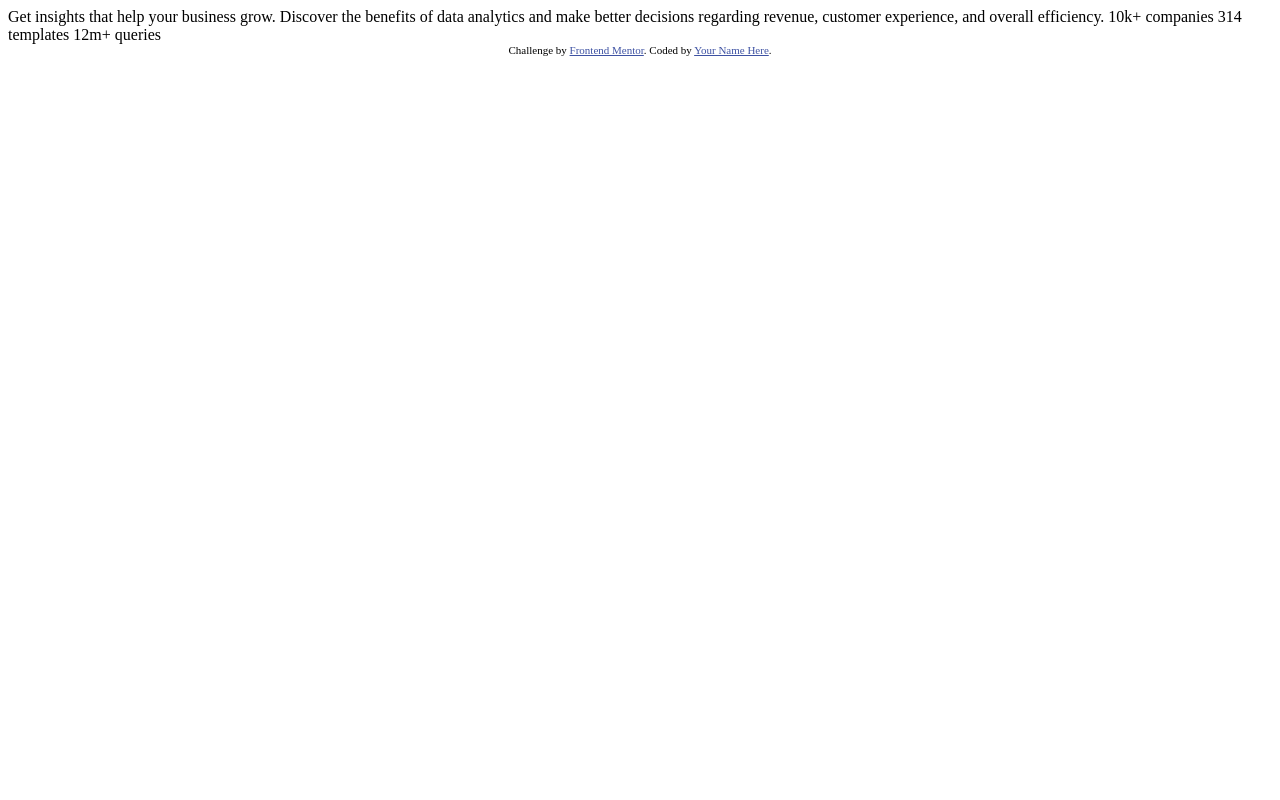
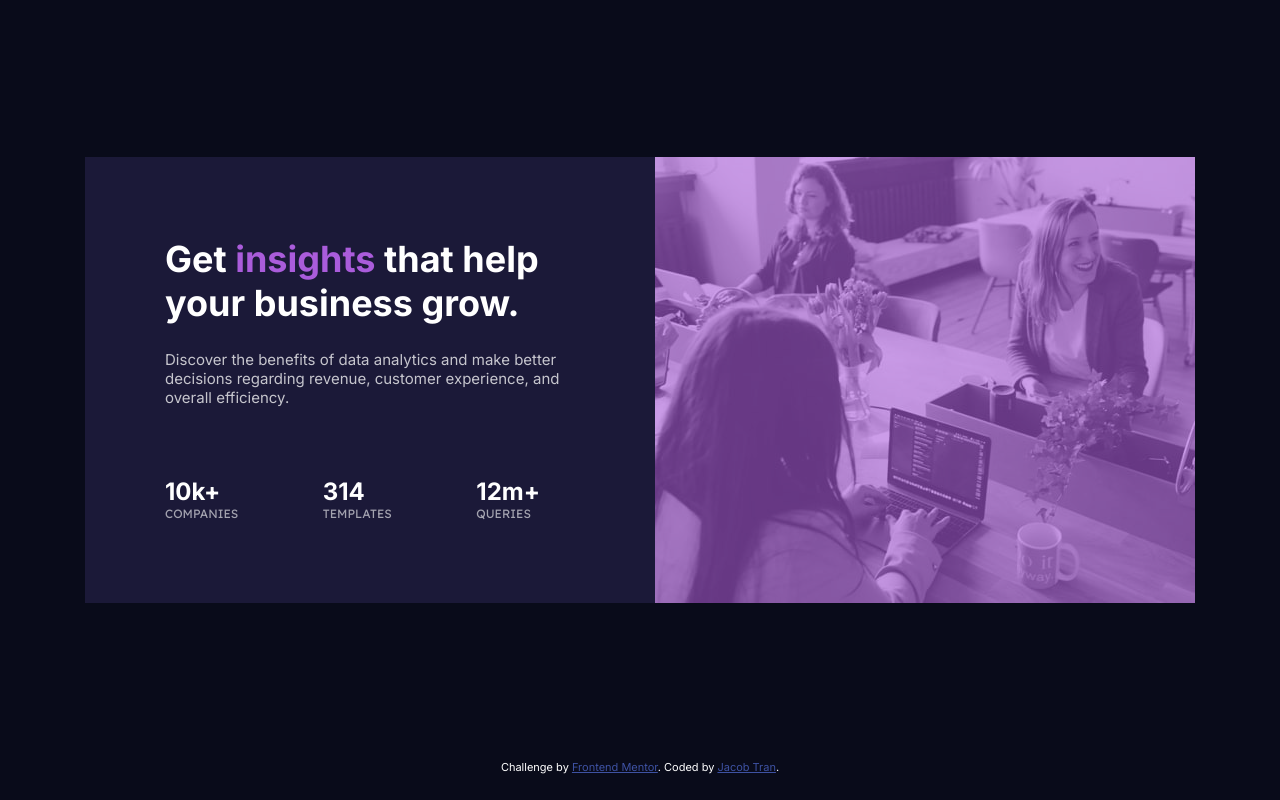
Before and after one commit to jacobntran/stats-preview-card-component, a plain HTML site: page index.html in a window 1280 px wide. Drawn offline with Linux system fonts and the light colour scheme.

Commit message:
completed desktop version

```diff
--- a/index.html
+++ b/index.html
@@ -1,33 +1,65 @@
 <!DOCTYPE html>
 <html lang="en">
-<head>
-  <meta charset="UTF-8">
-  <meta name="viewport" content="width=device-width, initial-scale=1.0"> <!-- displays site properly based on user's device -->
+  <head>
+    <meta charset="UTF-8" />
+    <meta name="viewport" content="width=device-width, initial-scale=1.0" />
+    <!-- displays site properly based on user's device -->
 
-  <link rel="icon" type="image/png" sizes="32x32" href="./images/favicon-32x32.png">
+    <link
+      rel="icon"
+      type="image/png"
+      sizes="32x32"
+      href="./images/favicon-32x32.png"
+    />
 
-  <title>Frontend Mentor | Stats preview card component</title>
+    <link rel="preconnect" href="https://fonts.gstatic.com" />
+    <link
+      href="https://fonts.googleapis.com/css2?family=Inter:wght@400;700&family=Lexend+Deca&display=swap"
+      rel="stylesheet"
+    />
 
-  <!-- Feel free to remove these styles or customise in your own stylesheet 👍 -->
-  <style>
-    .attribution { font-size: 11px; text-align: center; }
-    .attribution a { color: hsl(228, 45%, 44%); }
-  </style>
-</head>
-<body>
+    <link rel="stylesheet" type="text/css" href="style.css" />
 
-  Get insights that help your business grow.
+    <title>Frontend Mentor | Stats preview card component</title>
+  </head>
+  <body>
+    <main>
+      <div class="card">
+        <section class="card-info">
+          <h1 class="card-info-header">
+            Get <span>insights</span> that help your business grow.
+          </h1>
+          <p class="card-info-sub">
+            Discover the benefits of data analytics and make better decisions
+            regarding revenue, customer experience, and overall efficiency.
+          </p>
+          <section class="card-info-stats">
+            <div>
+              <p class="stats-header">10k+</p>
+              <p class="stats-sub">COMPANIES</p>
+            </div>
+            <div>
+              <p class="stats-header">314</p>
+              <p class="stats-sub">TEMPLATES</p>
+            </div>
+            <div>
+              <p class="stats-header">12m+</p>
+              <p class="stats-sub">QUERIES</p>
+            </div>
+          </section>
+        </section>
+        <div class="overlay">
+          <img src="./images/image-header-desktop.jpg" />
+        </div>
+      </div>
+    </main>
 
-  Discover the benefits of data analytics and make better decisions regarding revenue, customer
-  experience, and overall efficiency.
-
-  10k+ companies
-  314 templates
-  12m+ queries
-
-  <div class="attribution">
-    Challenge by <a href="https://www.frontendmentor.io?ref=challenge" target="_blank">Frontend Mentor</a>.
-    Coded by <a href="#">Your Name Here</a>.
-  </div>
-</body>
+    <footer class="attribution">
+      Challenge by
+      <a href="https://www.frontendmentor.io?ref=challenge" target="_blank"
+        >Frontend Mentor</a
+      >. Coded by
+      <a href="https://github.com/jacobntran" target="_blank">Jacob Tran</a>.
+    </footer>
+  </body>
 </html>
--- /dev/null
+++ b/style.css
@@ -0,0 +1,88 @@
+* {
+  margin: 0;
+  padding: 0;
+  box-sizing: border-box;
+  font-size: 62.5%;
+}
+
+body {
+  width: 100vw;
+  height: 100vh;
+  background-color: hsl(233, 47%, 7%);
+  font-family: "Inter", sans-serif;
+}
+
+main {
+  width: 100%;
+  height: 95%;
+  display: flex;
+  align-items: center;
+  justify-content: center;
+}
+
+.card {
+  width: 111rem;
+  height: 44.6rem;
+  background-color: hsl(244, 38%, 16%);
+  display: flex;
+}
+
+.card-info {
+  width: 57rem;
+  padding: 8rem;
+  color: hsl(0, 0%, 100%);
+}
+
+.card-info-header {
+  font-size: 3.6rem;
+  margin-bottom: 2.5rem;
+}
+
+span {
+  font-size: 3.6rem;
+  color: hsl(277, 64%, 61%);
+}
+
+.card-info-sub {
+  font-size: 1.5rem;
+  color: hsla(0, 0%, 100%, 0.75);
+}
+
+.card-info-stats {
+  display: flex;
+  justify-content: space-between;
+  margin-top: 7rem;
+  padding-right: 3.5rem;
+  color: hsl(0, 0%, 100%);
+}
+
+.stats-header {
+  font-size: 2.4rem;
+  font-weight: bold;
+}
+
+.stats-sub {
+  font-size: 1.2rem;
+  font-family: "Lexend Deca", sans-serif;
+  color: hsla(0, 0%, 100%, 0.6);
+}
+
+.overlay {
+  width: 54rem;
+  background: hsl(277, 64%, 61%);
+}
+
+img {
+  opacity: 0.4;
+}
+
+.attribution {
+  font-size: 1.1rem;
+  text-align: center;
+  color: hsl(0, 0%, 100%);
+}
+
+.attribution a {
+  color: hsl(228, 45%, 44%);
+  font-size: 1.1rem;
+}
```
